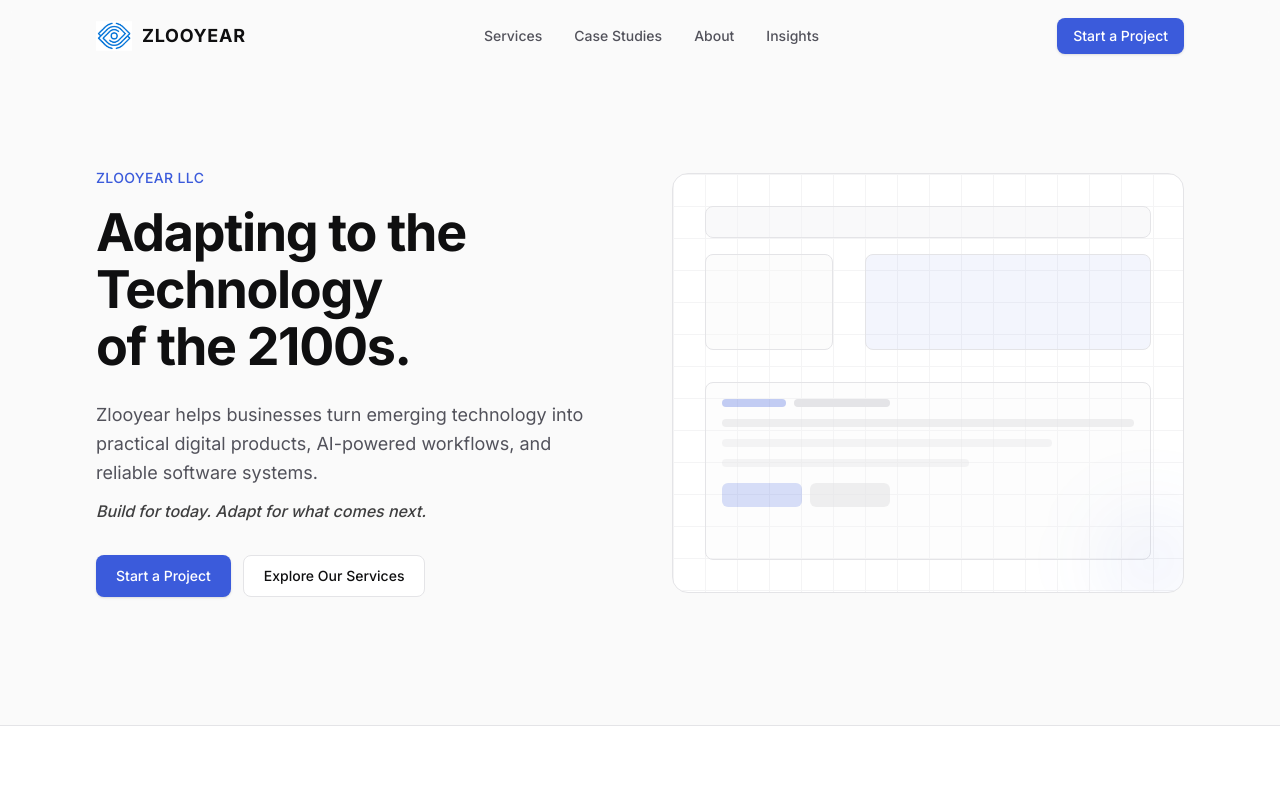
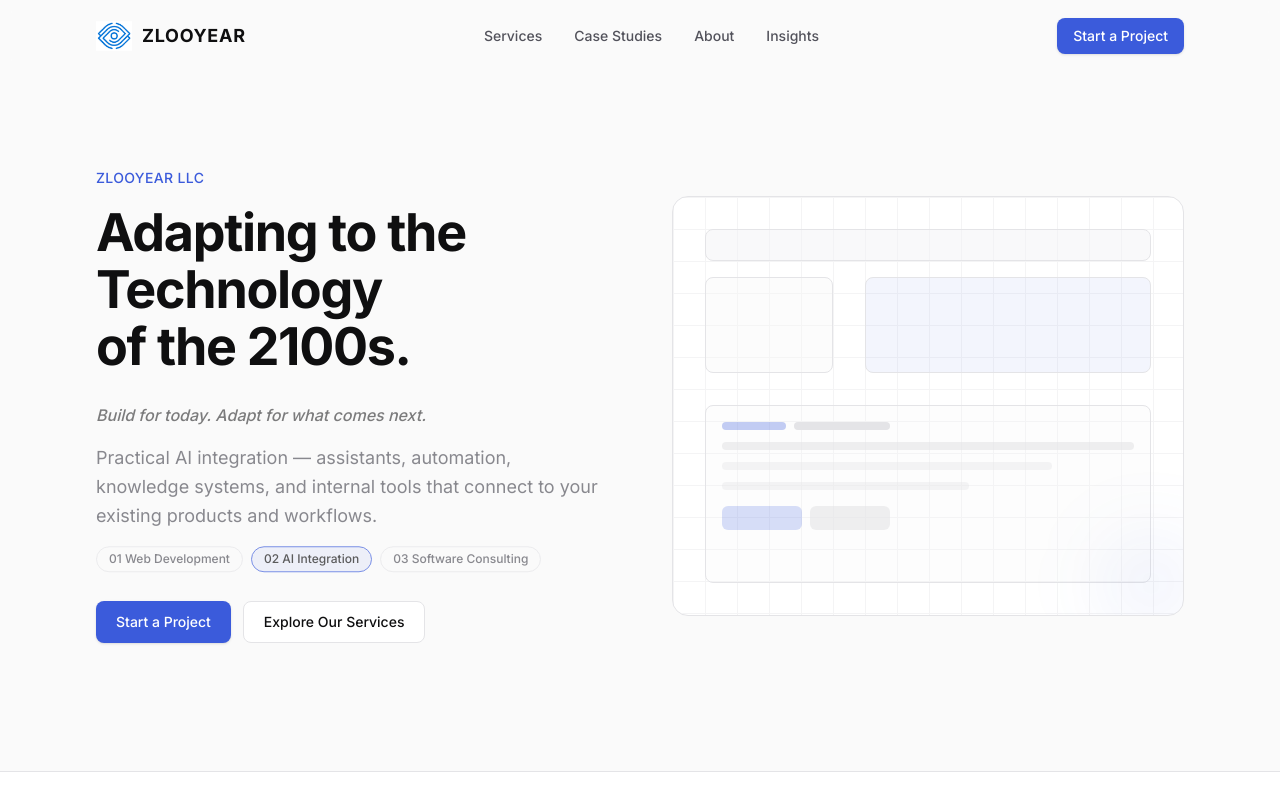
Before and after one commit to bitlovely/zlooyear, a Next.js app: page / in a window 1280 px wide. Shown: the top 800 px of the page. Built offline with nearby package versions, Linux system fonts and the light colour scheme.

Commit message:
Add HeroCarousel component to HomePage; replace static content with dynamic slides from services data

```diff
--- /dev/null
+++ b/src/components/pages/HeroCarousel.tsx
@@ -0,0 +1,91 @@
+"use client";
+
+import { useEffect, useMemo, useState } from "react";
+import { AnimatePresence, motion, useReducedMotion } from "framer-motion";
+import type { Service } from "@/lib/data/services";
+import { Button } from "@/components/ui/Button";
+import { SITE } from "@/lib/constants";
+import { cn } from "@/lib/utils";
+
+type HeroCarouselProps = {
+  slides: Service[];
+};
+
+export function HeroCarousel({ slides }: HeroCarouselProps) {
+  const reducedMotion = useReducedMotion();
+  const [activeIndex, setActiveIndex] = useState(0);
+
+  const safeSlides = useMemo(() => slides.slice(0, 3), [slides]);
+
+  useEffect(() => {
+    if (reducedMotion) return;
+    if (safeSlides.length <= 1) return;
+
+    const id = window.setInterval(() => {
+      setActiveIndex((i) => (i + 1) % safeSlides.length);
+    }, 6500);
+
+    return () => window.clearInterval(id);
+  }, [reducedMotion, safeSlides.length]);
+
+  const active = safeSlides[activeIndex];
+
+  return (
+    <div className="relative">
+      <p className="text-sm font-medium tracking-wide text-accent uppercase">
+        {SITE.name}
+      </p>
+
+      <h1 className="mt-4 text-4xl font-bold tracking-tight text-foreground sm:text-5xl lg:text-[3.25rem] lg:leading-[1.1] text-balance">
+        {SITE.tagline}
+      </h1>
+
+      <div className="mt-6">
+        <AnimatePresence mode="wait" initial={false}>
+          {active && (
+            <motion.div
+              key={active.slug}
+              initial={{ opacity: 0, y: 10 }}
+              animate={{ opacity: 1, y: 0 }}
+              exit={{ opacity: 0, y: -10 }}
+              transition={{ duration: 0.35, ease: [0.22, 1, 0.36, 1] }}
+            >
+              <p className="text-base font-medium text-foreground/80 italic">
+                {SITE.motto}
+              </p>
+              <p className="mt-4 max-w-xl text-lg leading-relaxed text-muted-foreground text-pretty">
+                {active.hero.subheadline}
+              </p>
+              <div className="mt-4 flex flex-wrap items-center gap-2">
+                {safeSlides.map((s, idx) => (
+                  <button
+                    key={s.slug}
+                    type="button"
+                    className={cn(
+                      "rounded-full border px-3 py-1 text-xs font-medium transition-colors focus-visible:outline-none focus-visible:ring-2 focus-visible:ring-accent",
+                      idx === activeIndex
+                        ? "border-accent bg-accent/10 text-foreground"
+                        : "border-border bg-background text-muted-foreground hover:bg-muted/40",
+                    )}
+                    aria-label={`Show ${s.shortTitle}`}
+                    aria-current={idx === activeIndex}
+                    onClick={() => setActiveIndex(idx)}
+                  >
+                    {s.number} {s.shortTitle}
+                  </button>
+                ))}
+              </div>
+            </motion.div>
+          )}
+        </AnimatePresence>
+      </div>
+
+      <div className="mt-8 flex flex-wrap gap-3">
+        <Button href="/contact">Start a Project</Button>
+        <Button href="/services" variant="secondary">
+          Explore Our Services
+        </Button>
+      </div>
+    </div>
+  );
+}
--- a/src/components/pages/HomePage.tsx
+++ b/src/components/pages/HomePage.tsx
@@ -10,6 +10,7 @@ import { CTASection } from "@/components/ui/CTASection";
 import { FadeIn, StaggerItem } from "@/components/ui/FadeIn";
 import { services } from "@/lib/data/services";
 import { caseStudies } from "@/lib/data/case-studies";
+import { HeroCarousel } from "@/components/pages/HeroCarousel";
 import { testimonials } from "@/lib/data/testimonials";
 import { TestimonialCard } from "@/components/ui/TestimonialCard";
 import {
@@ -74,26 +75,7 @@ export function HomePage() {
         <Container>
           <div className="grid items-center gap-12 lg:grid-cols-2 lg:gap-16">
             <FadeIn>
-              <p className="text-sm font-medium tracking-wide text-accent uppercase">
-                {SITE.name}
-              </p>
-              <h1 className="mt-4 text-4xl font-bold tracking-tight text-foreground sm:text-5xl lg:text-[3.25rem] lg:leading-[1.1] text-balance">
-                Adapting to the Technology of the 2100s.
-              </h1>
-              <p className="mt-6 max-w-xl text-lg leading-relaxed text-muted-foreground text-pretty">
-                Zlooyear helps businesses turn emerging technology into
-                practical digital products, AI-powered workflows, and reliable
-                software systems.
-              </p>
-              <p className="mt-3 text-base font-medium text-foreground/80 italic">
-                {SITE.motto}
-              </p>
-              <div className="mt-8 flex flex-wrap gap-3">
-                <Button href="/contact">Start a Project</Button>
-                <Button href="/services" variant="secondary">
-                  Explore Our Services
-                </Button>
-              </div>
+              <HeroCarousel slides={services} />
             </FadeIn>
             <FadeIn delay={0.15}>
               <HeroVisual />
```
